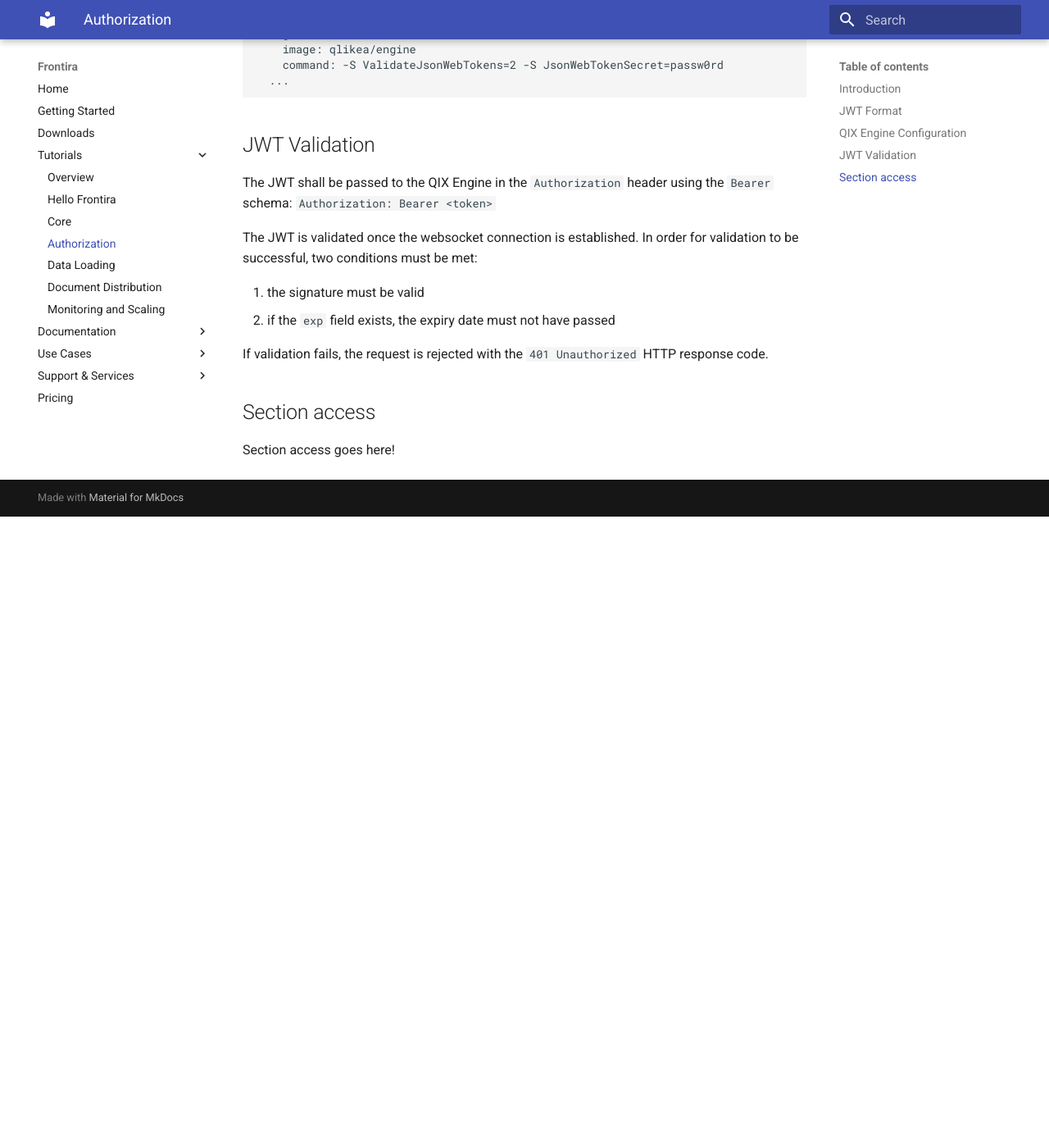
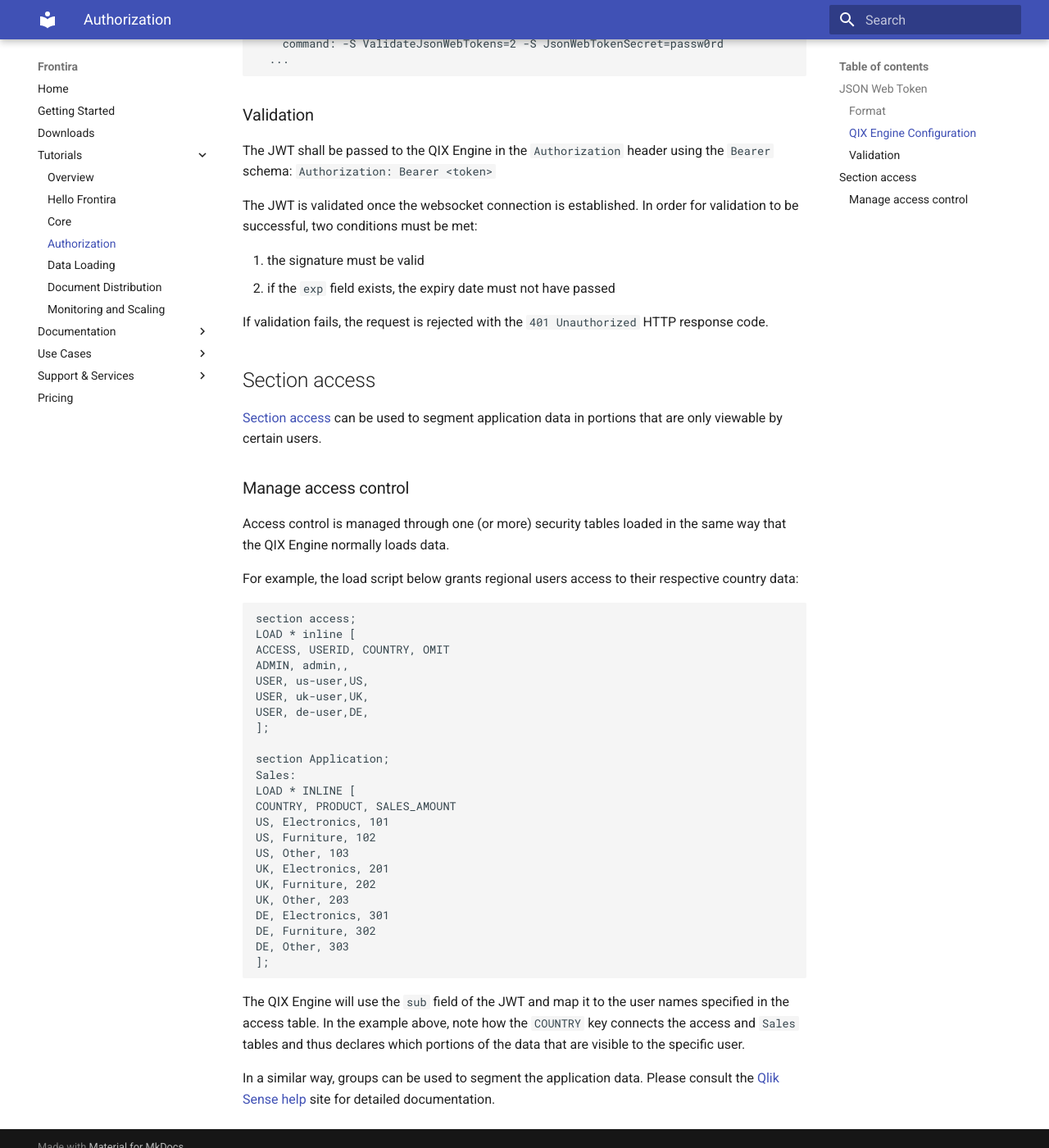
Before and after one commit to qlik-oss/core-website, an MkDocs documentation site: the page built from docs/tutorials/authorization.md, in a window 1280 px wide and 1400 px high, scrolled down 2021 px. Shown: the whole window at 82% size. Built offline with MkDocs 1.6.1 and Material for MkDocs 9.7.7, drawn with Linux system fonts in a browser that asks for light colours; old or Windows-style settings are respelled for this version of MkDocs; before the commit the page ends 2651 px from its top, so only the background shows below that; some of the changed text lies outside the part shown.

Commit message:
Added section access to authorization recipe (#77)

````diff
--- a/docs/tutorials/authorization.md
+++ b/docs/tutorials/authorization.md
@@ -1,8 +1,8 @@
 # Authorization Recipe
 
-This recipe explains how the QIX Engine uses JSON Web Tokens to authorize users.
+This recipe explains how the QIX Engine can be configured to manage authenticated users.
 
-## Introduction
+## JSON Web Token
 
 JSON Web Token (JWT) is an open standard for creating access tokens. To read more about the details of JWTs please
 refer to [https://jwt.io/](https://jwt.io/) and [RFC7519](https://tools.ietf.org/html/rfc7519).
@@ -14,7 +14,7 @@
 - apply data security (i.e. section access)
 - enforce document level access control <---- needs to be verified
 
-## JWT Format
+### Format
 
 A typical JWT consists of three parts (each being [base64url](https://tools.ietf.org/html/rfc4648#section-5)-encoded
 and separated by a dot): `{header}.{payload}.{signature}`.
@@ -51,7 +51,7 @@
 - Elliptic curve: ES256, ES384 and ES512
 - RSA: RS256, RS384 and RS512
 
-## QIX Engine Configuration
+### QIX Engine Configuration
 
 The QIX Engine can be configured to validate JWTs using the following command line parameter:
 
@@ -80,7 +80,7 @@
   ...
 ```
 
-## JWT Validation
+### Validation
 
 The JWT shall be passed to the QIX Engine in the `Authorization` header using the `Bearer` schema:
 `Authorization: Bearer <token>`
@@ -95,4 +95,46 @@
 
 ## Section access
 
-Section access goes here!
+[Section access](http://help.qlik.com/en-US/sense/Subsystems/Hub/Content/Scripting/Security/manage-security-with-section-access.htm)
+can be used to segment application data in portions that are only viewable by certain users.
+
+### Manage access control
+
+Access control is managed through one (or more) security tables loaded in the same way that the QIX Engine normally
+loads data.
+
+For example, the load script below grants regional users access to their respective country data:
+
+```none
+section access;
+LOAD * inline [
+ACCESS, USERID, COUNTRY, OMIT
+ADMIN, admin,,
+USER, us-user,US,
+USER, uk-user,UK,
+USER, de-user,DE,
+];
+
+section Application;
+Sales:
+LOAD * INLINE [
+COUNTRY, PRODUCT, SALES_AMOUNT
+US, Electronics, 101
+US, Furniture, 102
+US, Other, 103
+UK, Electronics, 201
+UK, Furniture, 202
+UK, Other, 203
+DE, Electronics, 301
+DE, Furniture, 302
+DE, Other, 303
+];
+```
+
+The QIX Engine will use the `sub` field of the JWT and map it to the user names specified in the access table. In the
+example above, note how the `COUNTRY` key connects the access and `Sales` tables and thus declares which portions of
+the data that are visible to the specific user.
+
+In a similar way, groups can be used to segment the application data.
+Please consult the [Qlik Sense help](http://help.qlik.com/en-US/sense/Subsystems/Hub/Content/Scripting/Security/manage-security-with-section-access.htm)
+site for detailed documentation.
````
